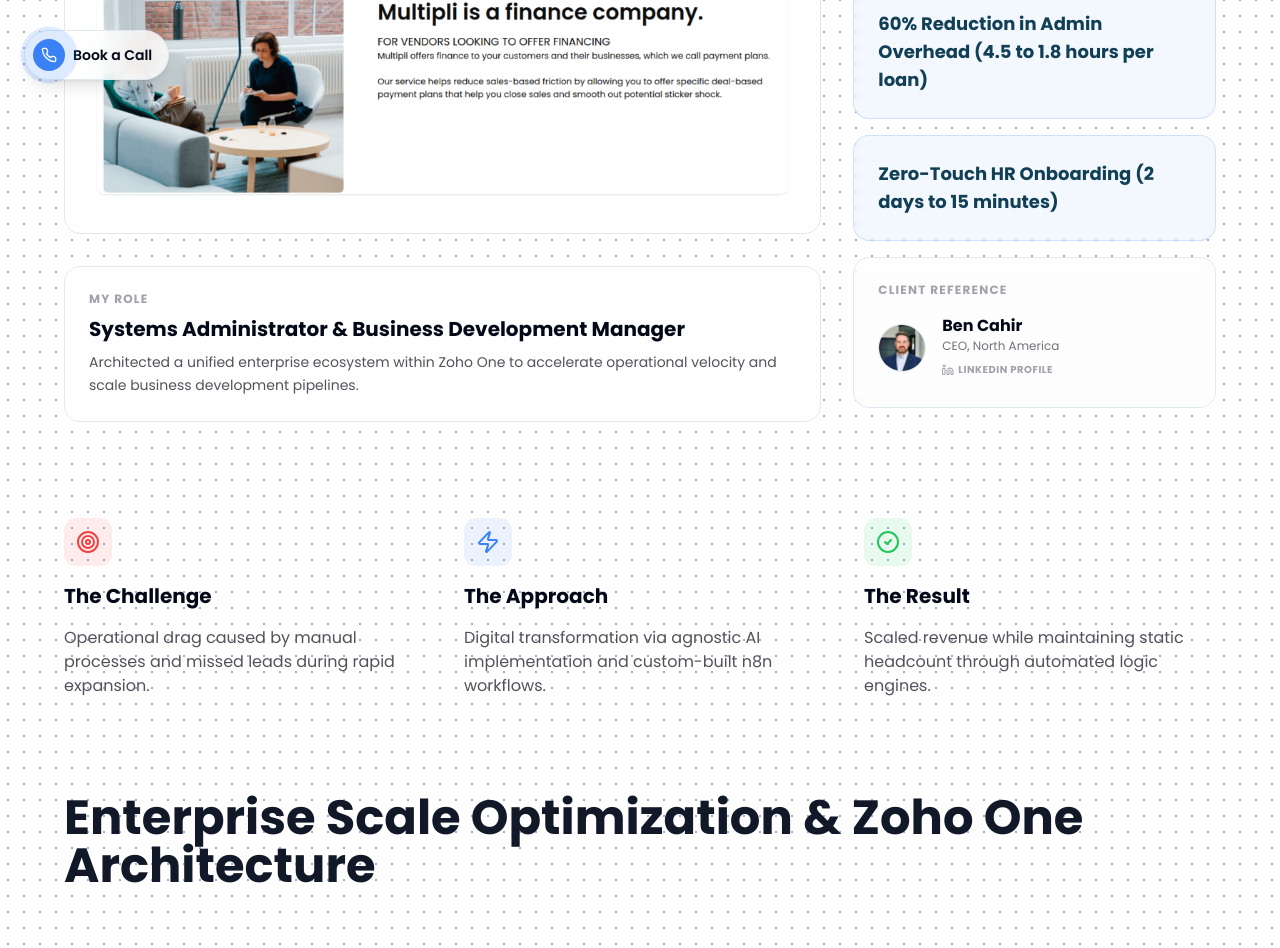
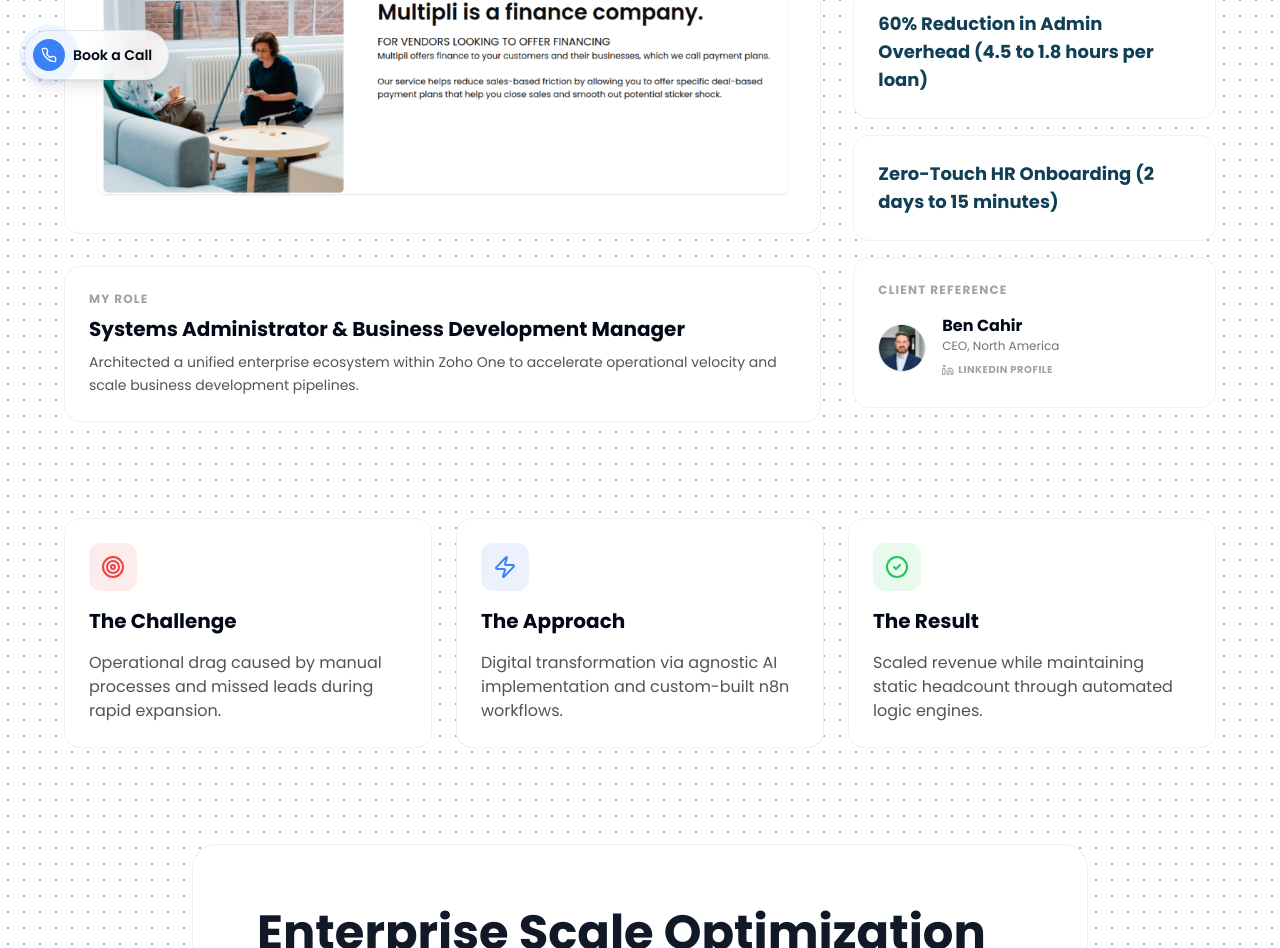
Before and after one commit to famousshea/famous-sheamus-website, a Next.js app: page /case-studies/multipli in a window 1280 px wide. Shown: the part 680-1628 px from the top of the page. Built offline with nearby package versions, Linux system fonts and the light colour scheme.

Commit message:
refactor: standardize glassmorphism UI components with updated zinc color palette and increased backdrop blur

```diff
--- a/src/app/(legal)/[slug]/page.tsx
+++ b/src/app/(legal)/[slug]/page.tsx
@@ -41,7 +41,7 @@
     <main className="min-h-screen pt-32 pb-48 px-4 overflow-hidden relative">
       <TopNav />
       <ContactBadge />
-      <article className="max-w-3xl mx-auto animate-in fade-in slide-in-from-bottom-8 duration-700">
+      <article className="max-w-3xl mx-auto p-5 sm:p-8 md:p-12 lg:p-16 rounded-3xl bg-white/75 dark:bg-zinc-950/60 backdrop-blur-md border border-zinc-200/50 dark:border-zinc-800/50 shadow-xl shadow-zinc-200/5 dark:shadow-none animate-in fade-in slide-in-from-bottom-8 duration-700 relative z-10">
         <header className="mb-12 border-b border-black/10 dark:border-white/10 pb-8 relative">
           <div className="absolute -left-16 -top-16 w-32 h-32 bg-primary/20 rounded-full blur-[60px]" />
           <h1 className="text-4xl md:text-6xl font-bold tracking-tight mb-4 relative z-10">{page.title}</h1>
--- a/src/app/blog/[slug]/page.tsx
+++ b/src/app/blog/[slug]/page.tsx
@@ -94,7 +94,7 @@
       />
       <TopNav />
       <ContactBadge />
-      <article className="max-w-3xl mx-auto animate-in fade-in slide-in-from-bottom-8 duration-700">
+      <article className="max-w-3xl mx-auto p-5 sm:p-8 md:p-12 lg:p-16 rounded-3xl bg-white/75 dark:bg-zinc-950/60 backdrop-blur-md border border-zinc-200/50 dark:border-zinc-800/50 shadow-xl shadow-zinc-200/5 dark:shadow-none animate-in fade-in slide-in-from-bottom-8 duration-700 relative z-10">
         <header className="mb-12 border-b border-black/10 dark:border-white/10 pb-8 relative">
           <div className="absolute -left-16 -top-16 w-32 h-32 bg-primary/20 rounded-full blur-[60px]" />
 
--- a/src/app/blog/page.tsx
+++ b/src/app/blog/page.tsx
@@ -83,7 +83,7 @@
               <Link
                 key={blog.slug}
                 href={blog.permalink}
-                className="group block p-8 rounded-3xl bg-white/40 dark:bg-black/20 border border-black/5 dark:border-white/5 shadow-md hover:shadow-xl transition-all backdrop-blur-md relative overflow-hidden"
+                className="group block p-8 rounded-3xl bg-white/75 dark:bg-zinc-950/60 border border-zinc-200/50 dark:border-zinc-800/50 shadow-md hover:shadow-xl transition-all backdrop-blur-md relative overflow-hidden"
               >
                 <div className="absolute -right-8 -top-8 h-32 w-32 rounded-full bg-secondary/10 blur-3xl transition-all group-hover:bg-primary/20 group-hover:blur-2xl" />
                 <div className="relative z-10">
--- a/src/app/case-studies/CaseStudyCard.tsx
+++ b/src/app/case-studies/CaseStudyCard.tsx
@@ -12,7 +12,7 @@
   return (
     <motion.div
       whileHover={{ scale: 1.02 }}
-      className="group relative h-full flex flex-col rounded-2xl border border-border bg-white/50 dark:bg-zinc-900/50 overflow-hidden backdrop-blur-sm transition-all hover:shadow-xl hover:border-accent/30"
+      className="group relative h-full flex flex-col rounded-2xl border border-zinc-200/50 dark:border-zinc-800/50 bg-white/75 dark:bg-zinc-950/60 overflow-hidden backdrop-blur-md transition-all hover:shadow-xl hover:border-accent/30"
     >
       <Link href={cs.permalink} className="flex flex-col h-full">
         {/* Watercolor splash background for logo */}
--- a/src/app/case-studies/[slug]/page.tsx
+++ b/src/app/case-studies/[slug]/page.tsx
@@ -119,7 +119,7 @@
         <div className="grid grid-cols-1 md:grid-cols-3 gap-8 mb-24">
           <div className="md:col-span-2 flex flex-col gap-8">
             {cs.heroImage && (
-              <div className="relative w-full overflow-hidden rounded-2xl border border-border bg-white/50 dark:bg-zinc-900/50 backdrop-blur-sm p-4 md:p-8">
+              <div className="relative w-full overflow-hidden rounded-2xl border border-zinc-200/50 dark:border-zinc-800/50 bg-white/75 dark:bg-zinc-950/60 backdrop-blur-md p-4 md:p-8">
                 <ZoomableImage
                   src={cs.heroImage}
                   alt={`${cs.companyName} Project Architecture`}
@@ -129,7 +129,7 @@
                 />
               </div>
             )}
-            <div className="rounded-2xl bg-white/50 dark:bg-zinc-900/50 border border-border p-6 backdrop-blur-sm">
+            <div className="rounded-2xl bg-white/75 dark:bg-zinc-950/60 border border-zinc-200/50 dark:border-zinc-800/50 p-6 backdrop-blur-md">
               <h3 className="text-xs font-bold uppercase tracking-widest text-zinc-400 mb-2">My Role</h3>
               <p className="text-xl font-bold">{cs.roleTitle || "Fractional CTO & Lead Architect"}</p>
               <p className="mt-2 text-sm text-zinc-600 dark:text-zinc-400 leading-relaxed">
@@ -139,12 +139,12 @@
           </div>
           <div className="space-y-4">
              {cs.stats?.map((stat: string, i: number) => (
-               <div key={i} className="p-6 rounded-2xl border border-accent/20 bg-accent/5 backdrop-blur-sm">
+               <div key={i} className="p-6 rounded-2xl border border-zinc-200/50 dark:border-zinc-800/50 bg-white/75 dark:bg-zinc-950/60 backdrop-blur-md">
                   <p className="text-lg font-bold" style={{ color: 'var(--brand-color)' }}>{stat}</p>
                </div>
              ))}
              {cs.clientReference && (
-               <div className="p-6 rounded-2xl border border-border bg-white/30 dark:bg-zinc-900/30 backdrop-blur-sm">
+               <div className="p-6 rounded-2xl border border-zinc-200/50 dark:border-zinc-800/50 bg-white/75 dark:bg-zinc-950/60 backdrop-blur-md">
                   <h4 className="text-xs font-bold uppercase tracking-widest text-zinc-400 mb-4">Client Reference</h4>
                   <div className="flex items-center gap-4">
                     {cs.clientReference.image && (
@@ -178,8 +178,8 @@
         </div>
 
         {/* Three Pillars Section */}
-        <section className="grid grid-cols-1 md:grid-cols-3 gap-12 mb-24">
-          <div className="space-y-4">
+        <section className="grid grid-cols-1 md:grid-cols-3 gap-6 mb-24">
+          <div className="space-y-4 p-6 rounded-2xl border border-zinc-200/50 dark:border-zinc-800/50 bg-white/75 dark:bg-zinc-950/60 backdrop-blur-md">
             <div className="h-12 w-12 rounded-xl bg-red-500/10 flex items-center justify-center">
               <Target className="h-6 w-6 text-red-500" />
             </div>
@@ -188,7 +188,7 @@
               Operational drag caused by manual processes and missed leads during rapid expansion.
             </p>
           </div>
-          <div className="space-y-4">
+          <div className="space-y-4 p-6 rounded-2xl border border-zinc-200/50 dark:border-zinc-800/50 bg-white/75 dark:bg-zinc-950/60 backdrop-blur-md">
             <div className="h-12 w-12 rounded-xl bg-blue-500/10 flex items-center justify-center">
               <Zap className="h-6 w-6 text-blue-500" />
             </div>
@@ -197,7 +197,7 @@
               Digital transformation via agnostic AI implementation and custom-built n8n workflows.
             </p>
           </div>
-          <div className="space-y-4">
+          <div className="space-y-4 p-6 rounded-2xl border border-zinc-200/50 dark:border-zinc-800/50 bg-white/75 dark:bg-zinc-950/60 backdrop-blur-md">
             <div className="h-12 w-12 rounded-xl bg-green-500/10 flex items-center justify-center">
               <CheckCircle2 className="h-6 w-6 text-green-500" />
             </div>
@@ -211,7 +211,7 @@
         {/* Schematic Section */}
         {cs.showTechnicalSchematic && (
           <section className="mb-24">
-             <div className="rounded-3xl border border-border bg-white/50 dark:bg-zinc-900/50 p-8 md:p-12 backdrop-blur-sm">
+             <div className="rounded-3xl border border-zinc-200/50 dark:border-zinc-800/50 bg-white/75 dark:bg-zinc-950/60 p-8 md:p-12 backdrop-blur-md">
                 <div className="flex items-center gap-4 mb-8">
                   <div className="h-10 w-10 rounded-lg bg-accent/10 flex items-center justify-center">
                     <Workflow className="h-5 w-5 text-accent" />
@@ -240,7 +240,7 @@
           </section>
         )}
 
-        <article className="prose prose-lg dark:prose-invert prose-headings:font-bold max-w-none">
+        <article className="prose prose-lg dark:prose-invert prose-headings:font-bold max-w-4xl mx-auto p-5 sm:p-8 md:p-12 lg:p-16 rounded-3xl bg-white/75 dark:bg-zinc-950/60 backdrop-blur-md border border-zinc-200/50 dark:border-zinc-800/50 shadow-xl shadow-zinc-200/5 dark:shadow-none mt-12 relative z-10">
           <MDXContent code={cs.body} />
         </article>
       </div>
--- a/src/app/services/[slug]/page.tsx
+++ b/src/app/services/[slug]/page.tsx
@@ -87,7 +87,7 @@
       />
       <TopNav />
       <ContactBadge />
-      <article className="max-w-3xl mx-auto animate-in fade-in slide-in-from-bottom-8 duration-700">
+      <article className="max-w-3xl mx-auto p-5 sm:p-8 md:p-12 lg:p-16 rounded-3xl bg-white/75 dark:bg-zinc-950/60 backdrop-blur-md border border-zinc-200/50 dark:border-zinc-800/50 shadow-xl shadow-zinc-200/5 dark:shadow-none animate-in fade-in slide-in-from-bottom-8 duration-700 relative z-10">
         <header className="mb-12 border-b border-black/10 dark:border-white/10 pb-8 relative">
           <div className="absolute -left-16 -top-16 w-32 h-32 bg-primary/20 rounded-full blur-[60px]" />
           <h1 className="text-4xl md:text-6xl font-bold tracking-tight mb-4 relative z-10">{service.title}</h1>
--- a/src/app/services/page.tsx
+++ b/src/app/services/page.tsx
@@ -101,7 +101,7 @@
   return (
     <Link
       href={service.permalink}
-      className={`group relative flex flex-col justify-between rounded-2xl border border-border bg-white/50 dark:bg-zinc-900/50 p-8 backdrop-blur-sm transition-all hover:border-accent/50 hover:shadow-xl ${isFeatured ? "md:flex-row md:items-center gap-8 border-accent/20 ring-1 ring-accent/5" : ""
+      className={`group relative flex flex-col justify-between rounded-2xl border border-zinc-200/50 dark:border-zinc-800/50 bg-white/75 dark:bg-zinc-950/60 p-8 backdrop-blur-md transition-all hover:border-accent/50 hover:shadow-xl ${isFeatured ? "md:flex-row md:items-center gap-8 border-accent/20 ring-1 ring-accent/5" : ""
         }`}
     >
       <div className={isFeatured ? "md:max-w-2xl" : ""}>
--- a/src/components/BentoGrid.tsx
+++ b/src/components/BentoGrid.tsx
@@ -44,7 +44,7 @@
         <motion.div
           key={service.title}
           whileHover={{ scale: 1.02 }}
-          className={`group relative overflow-hidden rounded-2xl bg-white/50 dark:bg-canvas-dark/50 border border-black/10 dark:border-white/10 p-8 backdrop-blur-sm transition-all hover:shadow-lg ${service.colSpan}`}
+          className={`group relative overflow-hidden rounded-2xl bg-white/75 dark:bg-zinc-950/60 border border-zinc-200/50 dark:border-zinc-800/50 p-8 backdrop-blur-md transition-all hover:shadow-lg ${service.colSpan}`}
         >
           {/* Watercolor tint splash effect */}
           <div className="absolute -right-8 -top-8 h-32 w-32 rounded-full bg-secondary/20 blur-3xl transition-all group-hover:bg-primary/30 group-hover:blur-2xl" />
--- a/src/components/BlogCategoryAccordion.tsx
+++ b/src/components/BlogCategoryAccordion.tsx
@@ -18,7 +18,7 @@
   return (
     <Link
       href={blog.permalink}
-      className="group block p-6 rounded-2xl bg-white/70 dark:bg-black/20 border border-black/10 dark:border-white/10 hover:border-black/30 dark:hover:border-white/30 shadow-sm hover:shadow-lg transition-all relative overflow-hidden h-full flex flex-col"
+      className="group block p-6 rounded-2xl bg-white/75 dark:bg-zinc-950/60 border border-zinc-200/50 dark:border-zinc-800/50 hover:border-accent/40 dark:hover:border-accent/40 shadow-sm hover:shadow-lg transition-all backdrop-blur-md relative overflow-hidden h-full flex flex-col"
     >
       <div className="absolute top-0 right-0 w-32 h-32 bg-primary/5 dark:bg-primary/10 rounded-full blur-3xl transition-all group-hover:scale-150 group-hover:bg-primary/10 dark:group-hover:bg-primary/20" />
       <div className="relative z-10 flex-1 flex flex-col">
--- a/src/components/HeroGreeting.tsx
+++ b/src/components/HeroGreeting.tsx
@@ -52,7 +52,7 @@
   ];
 
   return (
-    <div className="flex flex-col gap-6 max-w-lg">
+    <div className="flex flex-col gap-6 max-w-lg p-6 sm:p-8 lg:p-10 rounded-3xl bg-white/75 dark:bg-zinc-950/60 backdrop-blur-md border border-zinc-200/50 dark:border-zinc-800/50 shadow-xl shadow-zinc-200/5 dark:shadow-none">
       <div className="space-y-2">
         <h1 className="hero-title text-5xl md:text-7xl font-bold tracking-tight text-foreground relative py-2">
           Hello, I&apos;m <br />
--- a/src/components/ServiceFeed.tsx
+++ b/src/components/ServiceFeed.tsx
@@ -116,7 +116,7 @@
               <div className="group relative z-10 w-full h-[150px] pb-4">
                 <Link href={service.permalink} className="block w-full h-full">
                   <div className="absolute left-[-29px] top-6 h-3 w-3 rounded-full border-2 border-background bg-zinc-300 group-hover:bg-blue-500 hidden lg:block transition-all" />
-                  <div className="h-full rounded-2xl border border-border bg-white/40 dark:bg-zinc-900/40 p-5 shadow-sm backdrop-blur-sm transition-all hover:bg-white dark:hover:bg-zinc-800 hover:border-blue-500/30">
+                  <div className="h-full rounded-2xl border border-zinc-200/50 dark:border-zinc-800/50 bg-white/75 dark:bg-zinc-950/60 p-5 shadow-sm backdrop-blur-md transition-all hover:shadow-md hover:border-blue-500/30">
                     <div className="mb-2 flex items-center gap-3">
                       <div className="flex h-8 w-8 shrink-0 items-center justify-center rounded-lg bg-zinc-100 dark:bg-zinc-800 group-hover:bg-blue-500/10 transition-colors">
                         <IconComponent className="h-4 w-4 text-zinc-500 group-hover:text-blue-600" />
```
Also changed, not shown: src/app/about/page.tsx (+4 -4 lines).
